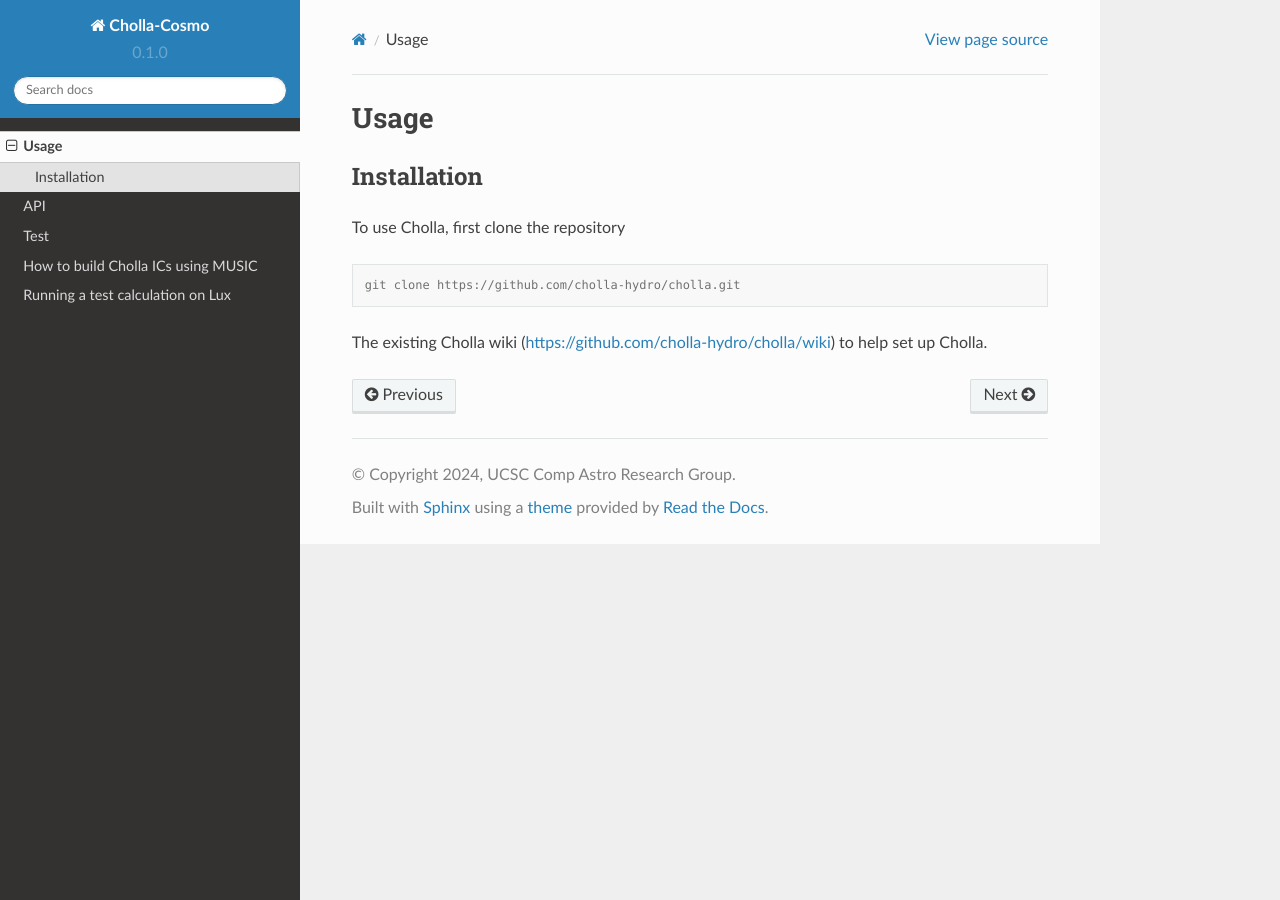
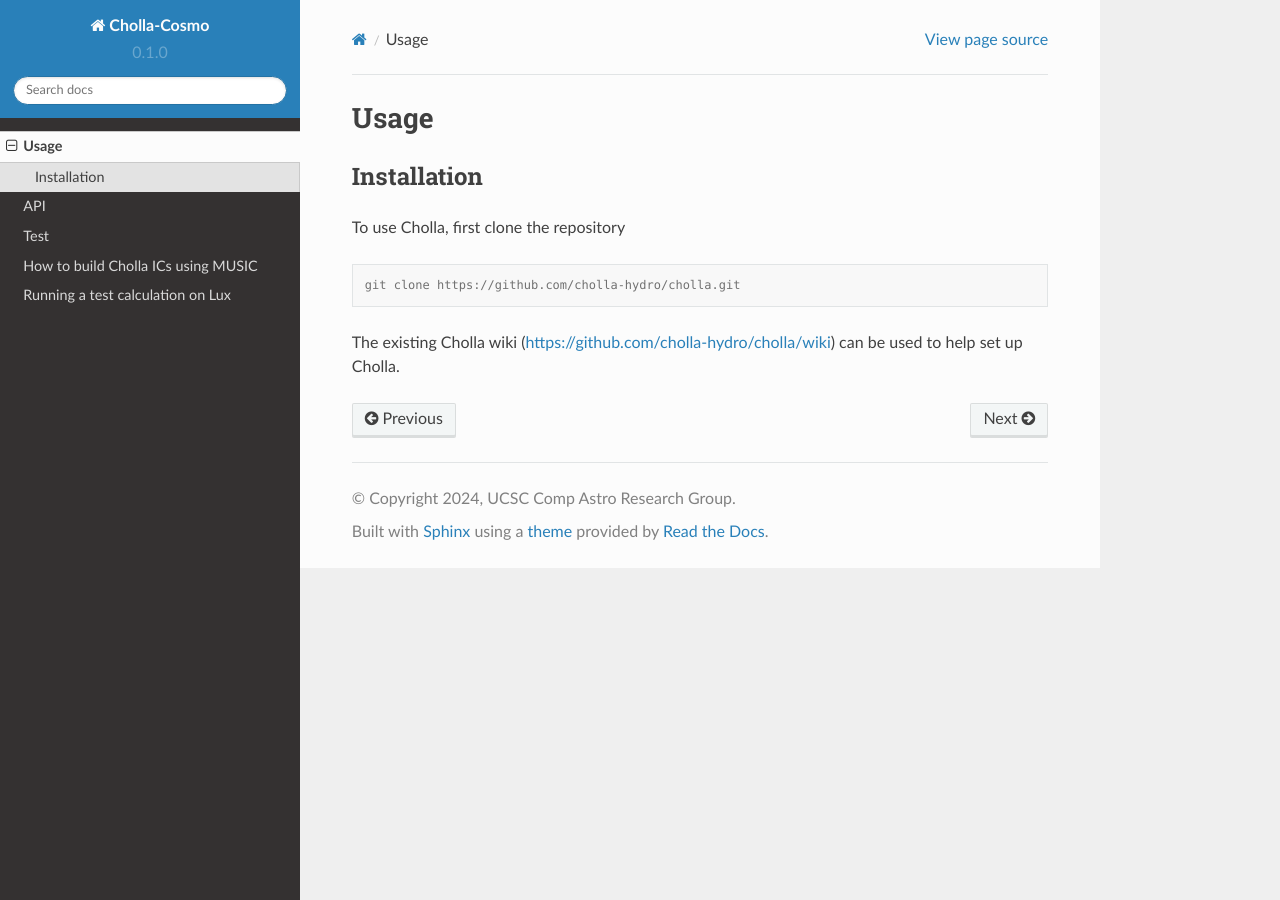
Before and after one commit to evazlimen/cholla-cosmo, a Sphinx documentation site: the page built from docs/source/usage.rst, in a window 1280 px wide. Built offline with Sphinx 7.4.7 and the Read the Docs theme 2.0.0, drawn with Linux system fonts in a browser that asks for light colours.

Commit message:
Update usage.rst

```diff
--- a/docs/source/usage.rst
+++ b/docs/source/usage.rst
@@ -12,4 +12,4 @@
 
    git clone https://github.com/cholla-hydro/cholla.git
 
-The existing Cholla wiki (https://github.com/cholla-hydro/cholla/wiki) to help set up Cholla.
+The existing Cholla wiki (https://github.com/cholla-hydro/cholla/wiki) can be used to help set up Cholla.
```
